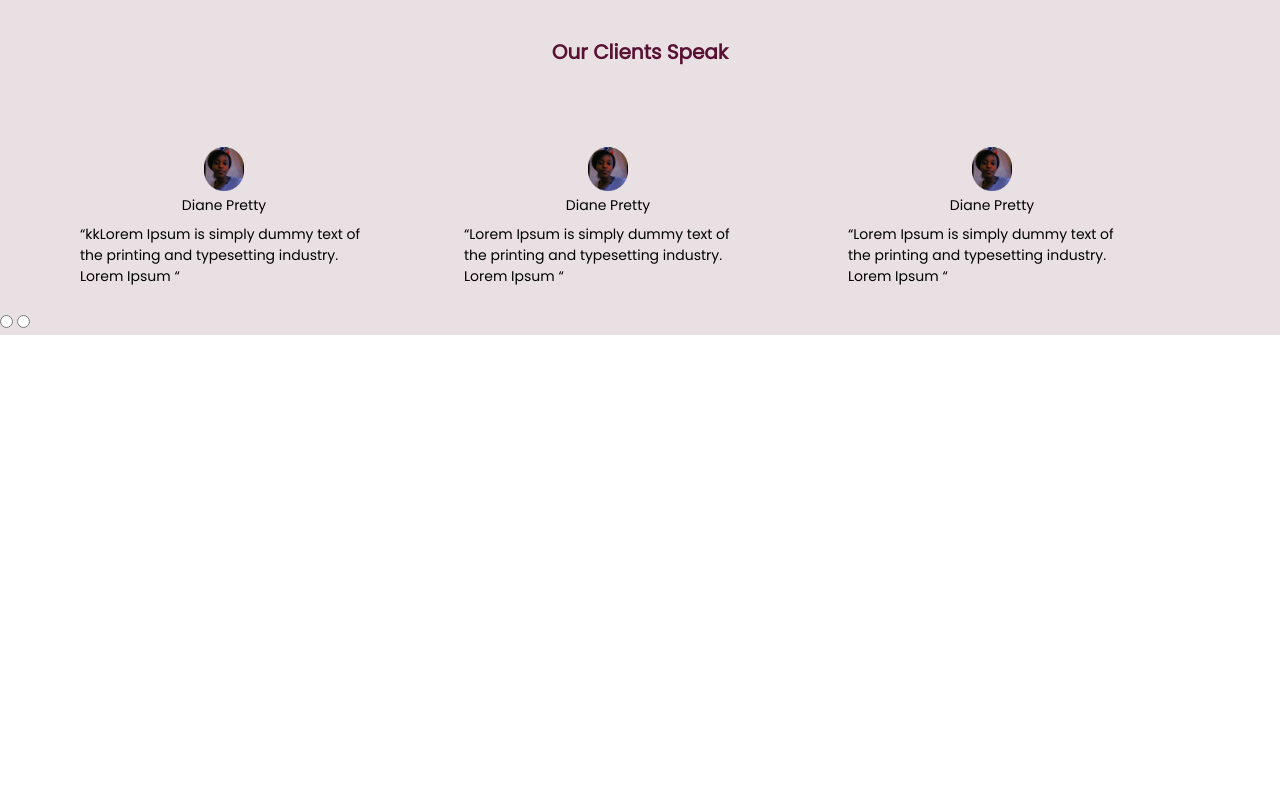
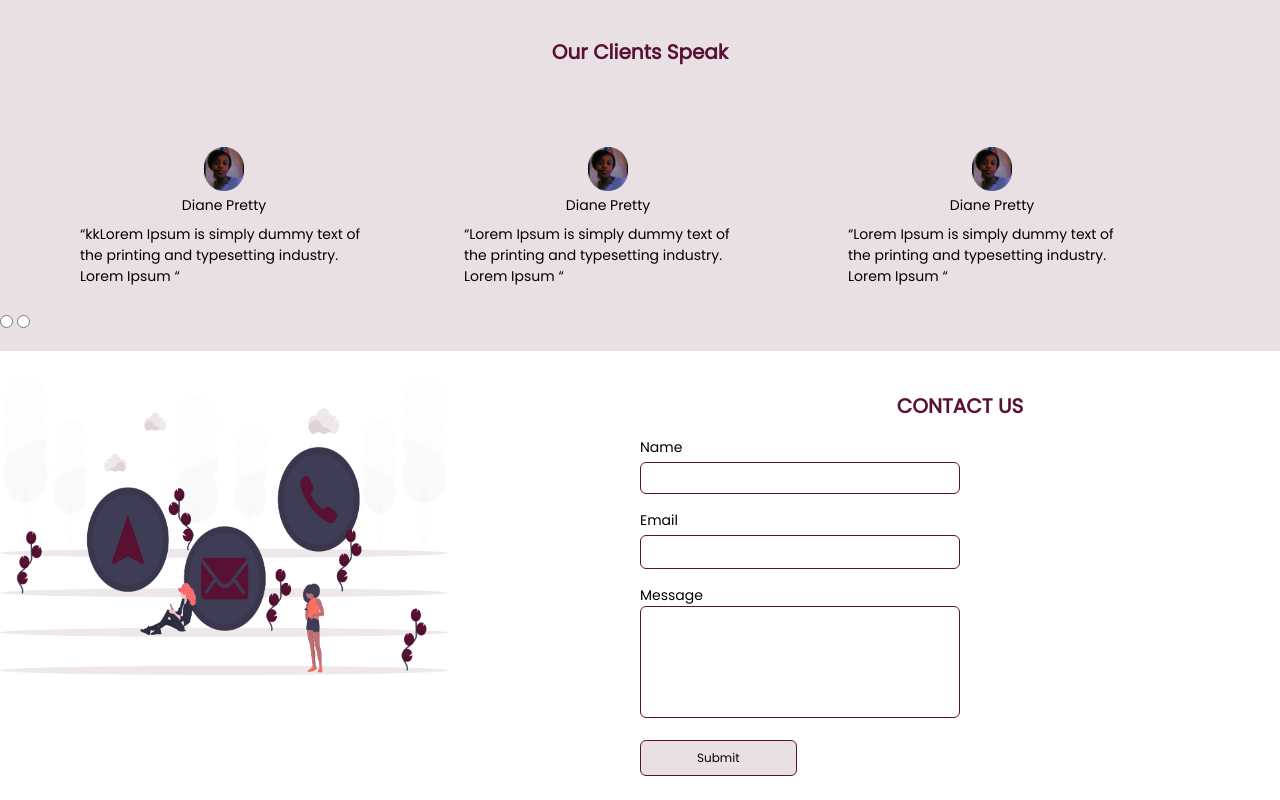
Before and after one commit to dianKoliva/kmsite, a Vue app: page / in a window 1280 px wide. Shown: the part 1312-2112 px from the top of the page. Before the commit the page ends 1647 px from the top, so only its background shows below. Built offline with nearby package versions, Linux system fonts and the light colour scheme; the HTML template or start-up script is replaced by a standard one.

Commit message:
new changes

```diff
--- a/src/components/AllPage.vue
+++ b/src/components/AllPage.vue
@@ -18,10 +18,11 @@
     <div>
       <Clients></Clients>
     </div>
-    <!--
+
     <div>
       <ContactUs></ContactUs>
     </div>
+    <!--
     <div><Footer></Footer></div>
     -->
   </div>
--- a/src/components/Clients.vue
+++ b/src/components/Clients.vue
@@ -58,7 +58,7 @@
         </div>
       </div>
 
-      <div class="content-center">
+      <div class="content-center pb-4">
         <input type="radio" @change="onChange(1)" name="change" id="" />
 
         <input
--- a/src/components/ContactUs.vue
+++ b/src/components/ContactUs.vue
@@ -1,14 +1,14 @@
 <template>
-  <div class="flex">
+  <div class="flex mb-6 mt-6">
     <div class="w-1/2">
       <img src="/contact.png" class="max-w-md" alt="" />
     </div>
 
     <div class="w-1/2">
-      <p class="font-bold text-xl text-red text-center">CONTACT US</p>
+      <p class="font-bold text-xl text-red text-center pt-4">CONTACT US</p>
 
       <div class="inputs text-sm ml-auto">
-        <div class="mt-4">
+        <div class="mt-4 mr-auto ml-auto">
           <p>Name</p>
           <input
             type="text"
@@ -20,7 +20,7 @@
               mt-1
               h-8
               px-2
-              w-72
+              w-80
               text-xs
               py-2
             "
@@ -40,7 +40,7 @@
               h-8
               px-2
               py-4
-              w-72
+              w-80
               text-xs
             "
           />
@@ -54,17 +54,20 @@
               border-solid border-2 border-red
               rounded-md
               focus:outline-none
-              w-72
+              w-80
               h-28
               resize-none
               px-2
               py-2
-              text-sm
+              text-xs
             "
           ></textarea>
         </div>
         <button
           class="
+            ml-auto
+            mr-auto
+            mt-4
             hover:bg-red hover:text-white
             text-xs
             transition
@@ -74,8 +77,8 @@
             hover:-translate-y-1 hover:scale-110
             bg-red-light
             border-solid border-red border-2
-            py-1
-            px-4
+            py-2
+            px-14
             rounded-md
             focus:outline-none
           "
```
